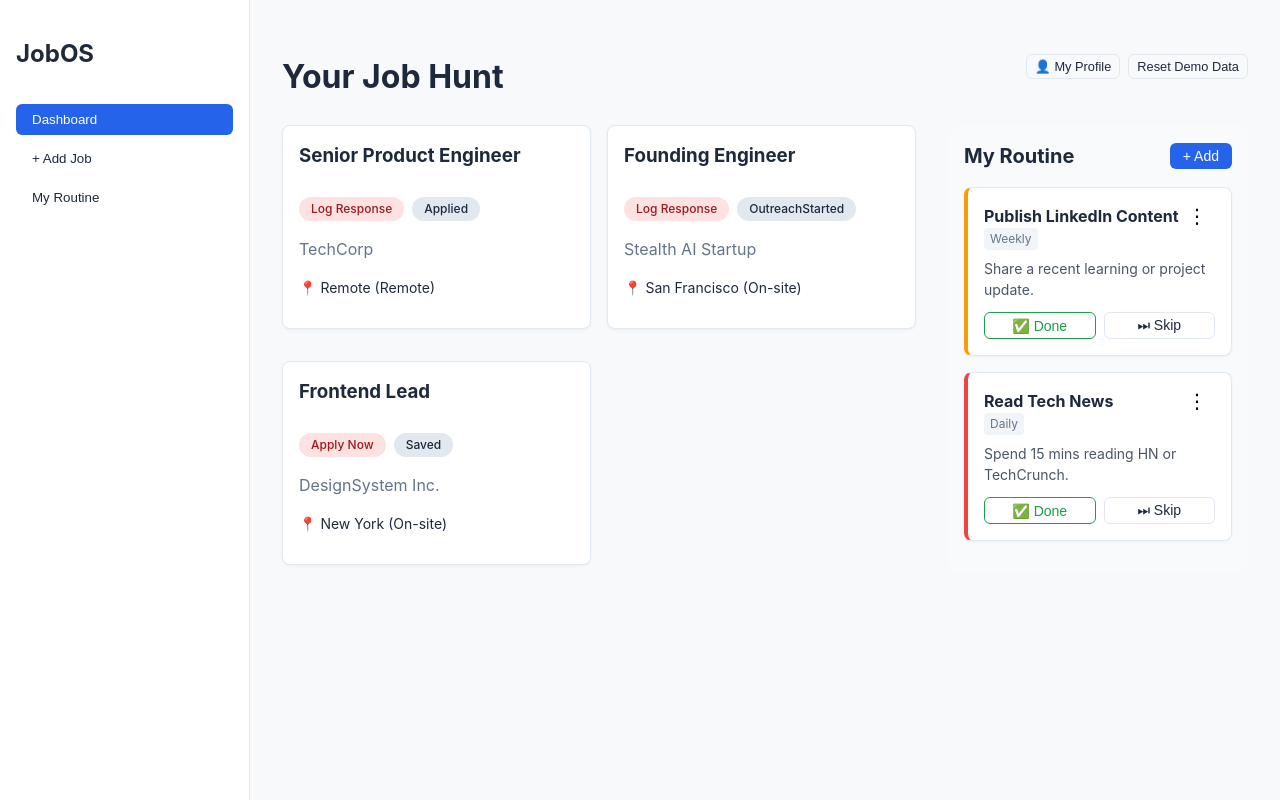
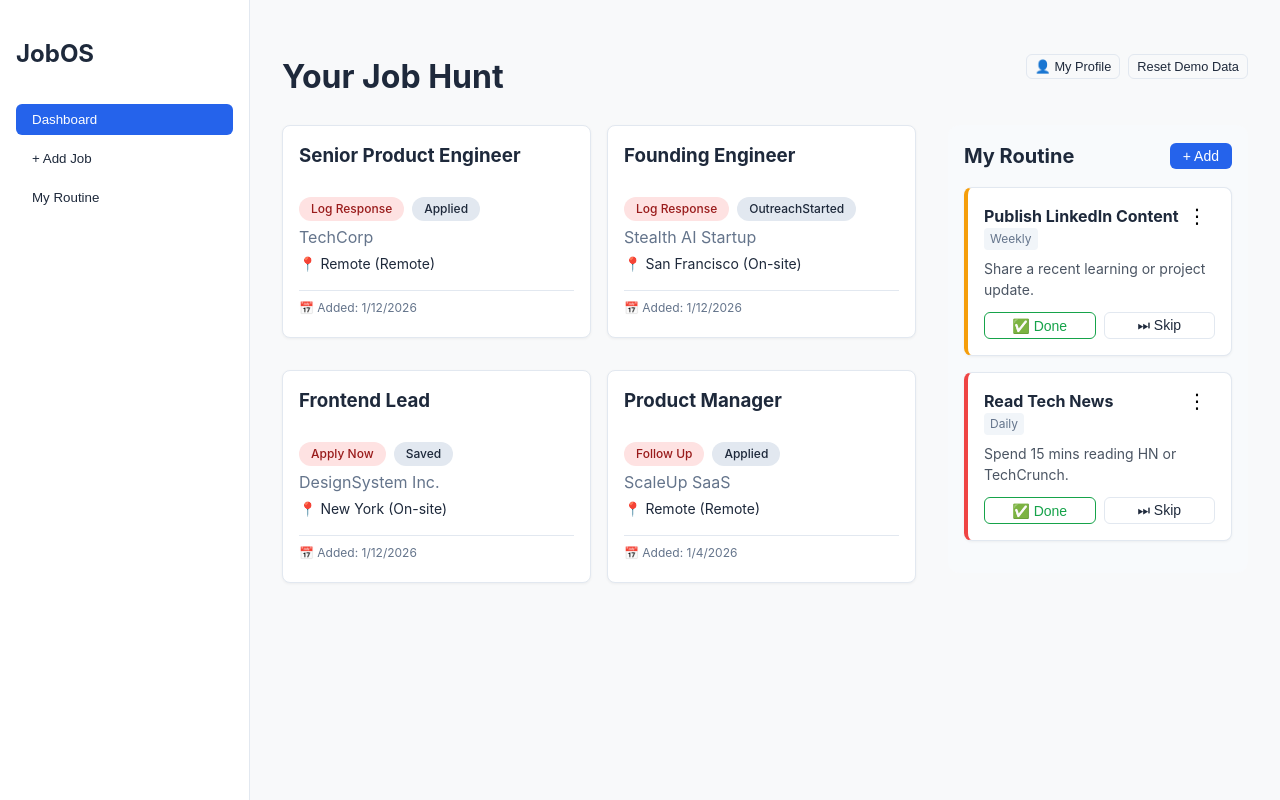
Before and after one commit to shanebe-ai/JobOS, a React (Vite) app: page / in a window 1280 px wide. Built offline with nearby package versions, Linux system fonts and the light colour scheme.

Commit message:
feat: logic refinements, smart paste, and engagement logging

```diff
--- a/src/domain/application.ts
+++ b/src/domain/application.ts
@@ -37,7 +37,7 @@ export const isStalled = (app: Application, daysThreshold: number = 7): boolean
 };
 
 export const getSuggestedAction = (app: Application): string => {
-    if (isStalled(app)) return 'Revive?'; // Stalled takes precedence
+    if (isStalled(app)) return 'Follow Up'; // Stalled takes precedence
 
     switch (app.status) {
         case 'Saved': return 'Apply Now';
--- a/src/domain/engagement.ts
+++ b/src/domain/engagement.ts
@@ -3,7 +3,8 @@ export type EngagementType =
     | 'Comment'
     | 'Share'
     | 'Post'
-    | 'Connect';
+    | 'Connect'
+    | 'StatusChange';
 
 export interface Engagement {
     id: string;
--- a/src/services/recommendations.ts
+++ b/src/services/recommendations.ts
@@ -5,18 +5,24 @@ export const RecommendationService = {
     getSuggestedActions: (app: Application): Action[] => {
         const suggestions: Action[] = [];
 
+        const lastAction = new Date(app.lastActionDate);
+        const diffTime = Math.abs(new Date().getTime() - lastAction.getTime());
+        const diffDays = Math.ceil(diffTime / (1000 * 60 * 60 * 24));
+        const dateStr = lastAction.toLocaleDateString();
 
         // Rule: Identify Stalled Applications
         // (This logic mirrors the domain rule but generates a concrete Action)
 
-
-
         if (app.status === 'Applied') {
-            suggestions.push(createSuggestion(app.id, 'FollowUp', 'Follow up on application', 'It has been a few days. Consider a light follow-up.', 'Medium'));
+            if (diffDays > 3) {
+                suggestions.push(createSuggestion(app.id, 'FollowUp', 'Follow up on application', `It has been ${diffDays} days since you applied (${dateStr}). Consider a light follow-up.`, 'Medium'));
+            }
         }
 
         if (app.status === 'OutreachStarted') {
-            suggestions.push(createSuggestion(app.id, 'FollowUp', 'Follow up on outreach', 'No reply to your outreach yet? a polite bump might help.', 'High'));
+            if (diffDays > 3) {
+                suggestions.push(createSuggestion(app.id, 'FollowUp', 'Follow up on outreach', `No reply since ${dateStr}? A polite bump might help.`, 'High'));
+            }
         }
 
         if (app.status === 'Saved') {
--- a/src/services/storage.ts
+++ b/src/services/storage.ts
@@ -144,6 +144,16 @@ export const StorageService = {
                     source: 'Hacker News',
                     description: 'Leading the design system team. Heavy focus on a11y and performance.',
                     dateAdded: new Date().toISOString()
+                },
+                {
+                    id: 'job-4',
+                    title: 'Product Manager',
+                    company: 'ScaleUp SaaS',
+                    location: 'Remote',
+                    isRemote: true,
+                    source: 'LinkedIn',
+                    description: 'Looking for a PM to own the growth funnel.',
+                    dateAdded: new Date(Date.now() - 8 * 86400000).toISOString()
                 }
             ];
 
@@ -170,6 +180,14 @@ export const StorageService = {
                     status: 'Saved',
                     notes: 'Need to update portfolio before applying.',
                     lastActionDate: new Date().toISOString(),
+                    archived: false
+                },
+                {
+                    id: 'app-4',
+                    jobId: 'job-4',
+                    status: 'Applied', // Stalled state
+                    notes: 'Applied last week. Crickets so far.',
+                    lastActionDate: new Date(Date.now() - 8 * 86400000).toISOString(),
                     archived: false
                 }
             ];
--- a/src/services/workflow.ts
+++ b/src/services/workflow.ts
@@ -1,4 +1,5 @@
 import { type Application, type ApplicationStatus, ALLOWED_TRANSITIONS } from '../domain/application';
+import type { Engagement } from '../domain/engagement';
 import { StorageService } from './storage';
 
 export const WorkflowService = {
@@ -19,6 +20,17 @@ export const WorkflowService = {
             notes: notes ? `${app.notes}\n[${new Date().toLocaleDateString()}] State changed to ${targetStatus}: ${notes}` : app.notes,
         };
 
+        // Auto-Log Engagement
+        const engagement: Engagement = {
+            id: crypto.randomUUID(),
+            applicationId: app.jobId, // Use jobId so it shows up in the Job log
+            type: 'StatusChange',
+            platform: 'Other', // System event
+            description: `Status changed from ${app.status} to ${targetStatus}`,
+            date: new Date().toISOString()
+        };
+        StorageService.saveEngagement(engagement);
+
         StorageService.saveApplication(updatedApp);
         return updatedApp;
     },
--- a/src/ui/components/EngagementLog.tsx
+++ b/src/ui/components/EngagementLog.tsx
@@ -118,7 +118,10 @@ export const EngagementLog: React.FC<EngagementLogProps> = ({ jobId, engagements
                 {relevantEngagements.map(e => (
                     <div key={e.id} style={{ padding: '0.5rem 0', borderBottom: '1px solid var(--border-color)' }}>
                         <div style={{ display: 'flex', justifyContent: 'space-between' }}>
-                            <strong>{e.type} on {e.platform} {getPersonName(e.personId) && <span>with {getPersonName(e.personId)}</span>}</strong>
+                            <strong>
+                                {e.type === 'StatusChange' ? '🔄 Status Update' : `${e.type} on ${e.platform}`}
+                                {getPersonName(e.personId) && <span> with {getPersonName(e.personId)}</span>}
+                            </strong>
                             <span style={{ fontSize: '0.75rem', color: 'var(--text-secondary)' }}>{new Date(e.date).toLocaleDateString()}</span>
                         </div>
                         <p style={{ margin: '0.25rem 0' }}>{e.description}</p>
--- a/src/ui/views/JobBoard.tsx
+++ b/src/ui/views/JobBoard.tsx
@@ -2,6 +2,7 @@ import React, { useEffect, useState } from 'react';
 import { StorageService } from '../../services/storage';
 import type { Job } from '../../domain/job';
 import type { Application } from '../../domain/application';
+import type { Engagement } from '../../domain/engagement';
 import { getSuggestedAction } from '../../domain/application';
 import { ConfirmationModal } from '../components/ConfirmationModal';
 import { UserProfileModal } from '../components/UserProfileModal';
@@ -14,10 +15,12 @@ interface JobBoardProps {
 export const JobBoard: React.FC<JobBoardProps> = ({ onSelectJob }) => {
     const [jobs, setJobs] = useState<Job[]>([]);
     const [applications, setApplications] = useState<Application[]>([]);
+    const [engagements, setEngagements] = useState<Engagement[]>([]);
 
     useEffect(() => {
         setJobs(StorageService.getJobs());
         setApplications(StorageService.getApplications());
+        setEngagements(StorageService.getEngagements());
     }, []);
 
     const getStatus = (jobId: string) => {
@@ -84,12 +87,36 @@ export const JobBoard: React.FC<JobBoardProps> = ({ onSelectJob }) => {
                                 <div style={{ display: 'flex', justifyContent: 'space-between', alignItems: 'start', flexWrap: 'wrap', gap: '0.5rem' }}>
                                     <h3 style={{ marginTop: 0 }}>{job.title}</h3>
                                     <div style={{ display: 'flex', gap: '0.5rem', alignItems: 'center' }}>
-                                        <span className="badge" style={{ background: '#fee2e2', color: '#991b1b' }}>{getAction(job.id)}</span>
+                                        <span
+                                            className="badge"
+                                            style={{ background: '#fee2e2', color: '#991b1b', cursor: 'help' }}
+                                            title={getAction(job.id) === 'Follow Up' ? 'No activity in > 7 days' : 'Suggested Action'}
+                                        >
+                                            {getAction(job.id)}
+                                        </span>
                                         <span className="badge" style={{ background: '#e2e8f0', color: '#1e293b' }}>{getStatus(job.id)}</span>
                                     </div>
                                 </div>
-                                <p style={{ color: 'var(--text-secondary)' }}>{job.company}</p>
-                                <p style={{ fontSize: '0.875rem' }}>📍 {job.location} ({job.isRemote ? 'Remote' : 'On-site'})</p>
+                                <p style={{ color: 'var(--text-secondary)', margin: '0.25rem 0' }}>{job.company}</p>
+                                <p style={{ fontSize: '0.875rem', margin: '0.25rem 0' }}>📍 {job.location} ({job.isRemote ? 'Remote' : 'On-site'})</p>
+
+                                <div style={{ marginTop: '1rem', paddingTop: '0.5rem', borderTop: '1px solid var(--border-color)', fontSize: '0.75rem', color: 'var(--text-secondary)' }}>
+                                    <div style={{ display: 'flex', justifyContent: 'space-between', marginBottom: '0.25rem' }}>
+                                        <span>📅 Added: {new Date(job.dateAdded).toLocaleDateString()}</span>
+                                    </div>
+                                    {(() => {
+                                        const jobEngagements = engagements.filter(e => e.applicationId === job.id);
+                                        const lastEngagement = jobEngagements.sort((a, b) => new Date(b.date).getTime() - new Date(a.date).getTime())[0];
+                                        if (lastEngagement) {
+                                            return (
+                                                <div style={{ whiteSpace: 'nowrap', overflow: 'hidden', textOverflow: 'ellipsis' }}>
+                                                    🔄 {new Date(lastEngagement.date).toLocaleDateString()}: {lastEngagement.description}
+                                                </div>
+                                            );
+                                        }
+                                        return null;
+                                    })()}
+                                </div>
                             </div>
                         ))}
                     </div>
--- a/src/ui/views/JobDetail.tsx
+++ b/src/ui/views/JobDetail.tsx
@@ -64,6 +64,7 @@ export const JobDetail: React.FC<JobDetailProps> = ({ jobId, onBack }) => {
                 const updatedApp = WorkflowService.transition(app, newStatus);
                 setApp(updatedApp);
                 setSuggestions(RecommendationService.getSuggestedActions(updatedApp)); // Refresh suggestions
+                refreshData(); // Refresh engagements and other data to reflect the change
             } catch (e) {
                 alert(e);
             }
```
Also changed, not shown: src/services/extractor.ts (added, +67 -0 lines), src/ui/views/AddJobView.tsx (+49 -0 lines).
